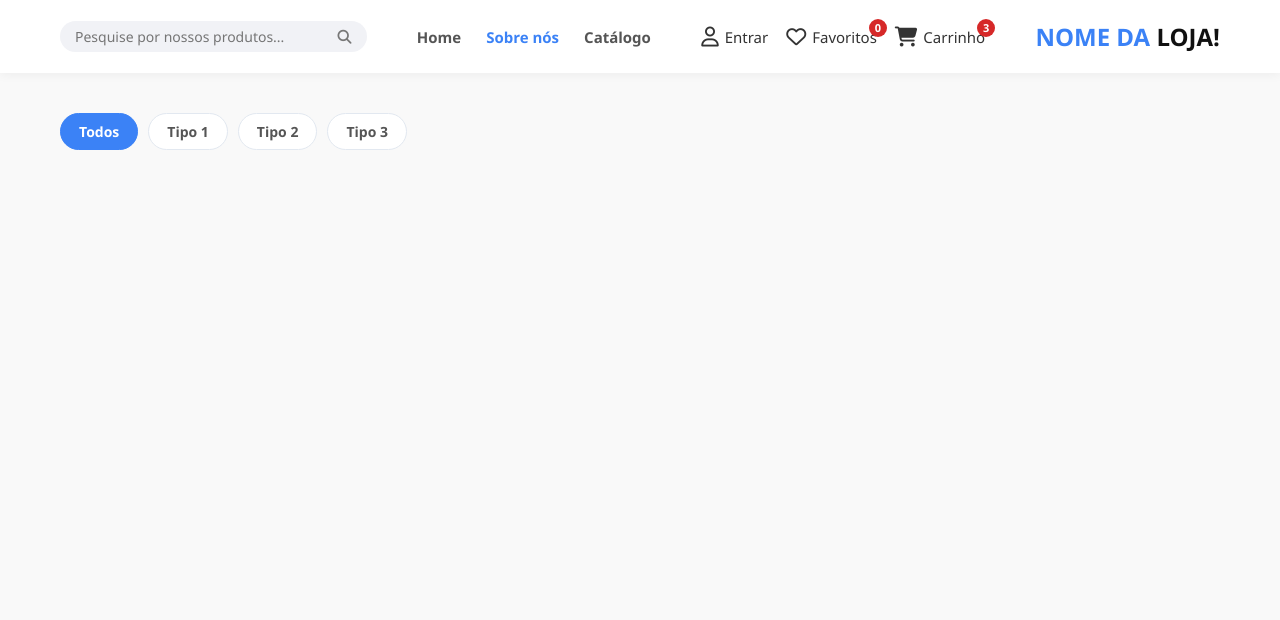
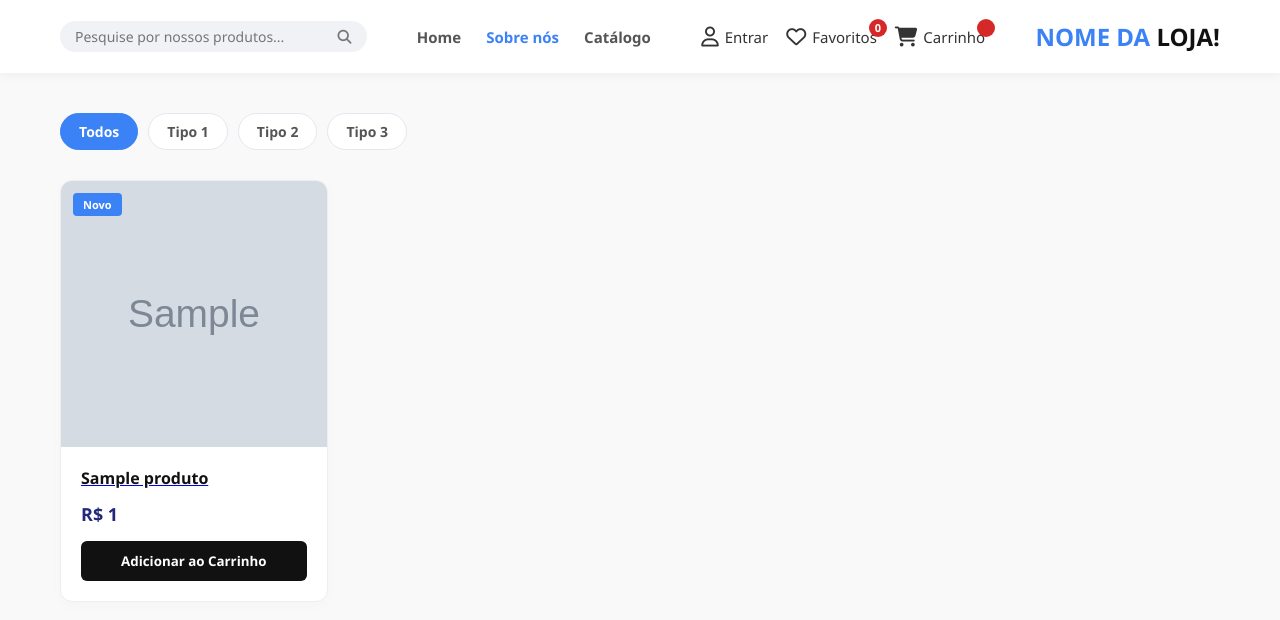
Before and after one commit to Software-Engineering-USP/OpenLoja, a FastAPI app: page /homeCliente in a window 1280 px wide. Shown: the top 620 px of the page. Run offline with FastAPI, Linux system fonts and the light colour scheme; tables that the repository leaves empty hold one stand-in row (values such as "Sample post"); grey boxes marked "Sample" are stand-in pictures.

Commit message:
feat: added button for owner check frontpage + fixed cart

```diff
--- a/src/main.py
+++ b/src/main.py
@@ -232,10 +232,16 @@ def home_cliente(
     request: Request,
     user: Cliente | Vendedor | None = Depends(get_optional_user),
 ):
+    with Session(engine) as session:
+        produtos = session.exec(select(Produto)).all()
+
     return templates.TemplateResponse(
         request=request,
         name="frontpage.html",
-        context={"usuario": user},
+        context={
+            "usuario": user,
+            "produtos": produtos,
+        },
     )
 
 
@@ -783,7 +789,7 @@ def get_carrinho(user: Annotated[Cliente, Depends(get_active_user)]):
         total = 0
         itens_formatados = []
         for produto, quantidade in itens:
-            total += produto.preco
+            total += produto.preco * quantidade
 
             itens_formatados.append(
                 {
--- a/src/static/frontpage.js
+++ b/src/static/frontpage.js
@@ -5,3 +5,15 @@ function pagina_criarconta() {
 function pagina_login() {
     window.location.href = "/paginalogin";
 }
+
+function atualizarCarrinho(quantidade) {
+    console.log("atualizarCarrinho");
+    const badge = document.getElementById("cart-count");
+
+    if (quantidade === 0) {
+        badge.style.display = "none";
+    } else {
+        badge.style.display = "inline-flex";
+        badge.textContent = quantidade;
+    }
+}
--- a/src/static/modal.js
+++ b/src/static/modal.js
@@ -5,7 +5,7 @@ const cartOverlay = document.getElementById("cart-sidebar-overlay");
 const closeCart = document.getElementById("close-cart");
 
 // Variável com os botões que adicionam no carrinho
-const botao = document.querySelectorAll(".add-cart");
+const botoes = document.querySelectorAll(".buy-btn");
 
 // Função auxiliar para atulizar o HTML e mostrar o carrinho ao clicar
 function mostrarCarrinho(itens){
@@ -19,7 +19,7 @@ function mostrarCarrinho(itens){
         container.innerHTML += `
             <div class="cart-item">
 
-                <img src="/static/${item.imagem}" alt="${item.nome}">
+                <img src="${item.imagem}" alt="${item.nome}">
 
                 <div class="cart-info">
                     <h4>${item.nome}</h4>
@@ -42,26 +42,79 @@ function mostrarCarrinho(itens){
 
 }
 
+document.addEventListener("click", async function (e) {
+
+    const botao = e.target.closest(".remove-item");
+    if (!botao) return;
+
+    const produtoId = botao.dataset.id;
+
+    if (usuarioLogado) {
+
+        await fetch(`/carrinho/item/${produtoId}`, {
+            method: "DELETE"
+        });
+
+    } else {
+
+        let carrinho = JSON.parse(localStorage.getItem("carrinho")) || [];
+
+        carrinho = carrinho.filter(item => item.id != produtoId);
+
+        localStorage.setItem("carrinho", JSON.stringify(carrinho));
+    }
+
+    await carregarCarrinho();
+
+});
+
 // Função que carrega o carrinho do banco de dados ou do localStorage
-async function carregarCarrinho(){
+async function carregarCarrinho() {
 
-    if(usuarioLogado){
+    if (usuarioLogado) {
+
         const response = await fetch("/carrinho");
 
-	if(!response.ok){
+        if (!response.ok) {
             console.error("Erro ao carregar carrinho");
             return;
         }
 
         const carrinho = await response.json();
-	document.getElementById("cart-total").textContent =`R$ ${carrinho.total.toFixed(2)}`;
+
+        document.getElementById("cart-total").textContent =
+            `R$ ${carrinho.total.toFixed(2)}`;
+
         mostrarCarrinho(carrinho.itens);
+
+        const quantidade = carrinho.itens.reduce(
+            (soma, item) => soma + item.quantidade,
+            0
+        );
+
+        atualizarCarrinho(quantidade);
+
     } else {
+
         const carrinho = JSON.parse(localStorage.getItem("carrinho")) || [];
+
         mostrarCarrinho(carrinho);
+
+        const total = carrinho.reduce(
+            (soma, item) => soma + item.preco * item.quantidade,
+            0
+        );
+
+        document.getElementById("cart-total").textContent =
+            `R$ ${total.toFixed(2)}`;
+
+        const quantidade = carrinho.reduce(
+            (soma, item) => soma + item.quantidade,
+            0
+        );
+
+        atualizarCarrinho(quantidade);
     }
-
-
 }
 
 // Função para abrir a aba do carrinho
@@ -90,15 +143,18 @@ botoes.forEach(botao => {
 
 	if(usuarioLogado){
 	    await fetch(
-		"/carrinho/add?produto_id=${produtoId}&quantidade=1",
+            `/carrinho/add?produto_id=${produtoId}&quantidade=1`,
             {
                 method: "POST"
             }
         );
 
+        await carregarCarrinho();
 	}
+
 	else{
 	    adicionarCarrinhoLocal(this);
+        await carregarCarrinho();
 	}
     });
 });
@@ -130,5 +186,11 @@ function adicionarCarrinhoLocal(botao){
 	carrinho.push(produto);
     }
 
-    localStorage.setItem("carrinho", JSON.stringify("carrinho"));
+    localStorage.setItem("carrinho", JSON.stringify(carrinho));
+    atualizarCarrinho();
 }
+
+window.addEventListener("DOMContentLoaded", async () => {
+    await carregarCarrinho();
+    atualizarCarrinho();
+});
--- a/src/templates/frontpage.html
+++ b/src/templates/frontpage.html
@@ -49,7 +49,7 @@
               <a href="#cart" id="open-cart" class="header-action">
                 <i class="fas fa-shopping-cart"></i>
                 <span>Carrinho</span>
-                <span class="badge">3</span>
+                <span class="badge" id="cart-count" style="display: none;">0</span>
               </a>
 
             </div>
@@ -81,7 +81,9 @@
                 <article class="product-card" data-tags="{{ produto.tag }}">
                     <a href="/product/{{ produto.id }}" class="product-image">
                         <span class="card-badge new-badge">Novo</span>
-                        <img src="{{ produto.imagem_url }}" alt="{{ produto.nome }}">
+                        {% if produto.imagem %}
+                        <img src="/static/{{ produto.imagem }}" alt="{{ produto.nome }}">
+                        {% endif %}
                     </a>
                     <div class="product-info">
                         <a href="/product/{{ produto.id }}" class="product-title-link">
--- a/src/templates/homeOwner.html
+++ b/src/templates/homeOwner.html
@@ -21,6 +21,7 @@
                 <a href="/stock">Estoque</a>
                 <a href="/statistics">Estatísticas</a>
                 <a href="/orders">Pedidos</a>
+                <a href="/homeCliente" class="primary-btn">Visualizar Loja</a>
                 <a href="/settings">Configurações</a>
             </nav>
         </header>
```
Lines whose indentation alone changed are shown as unchanged.
